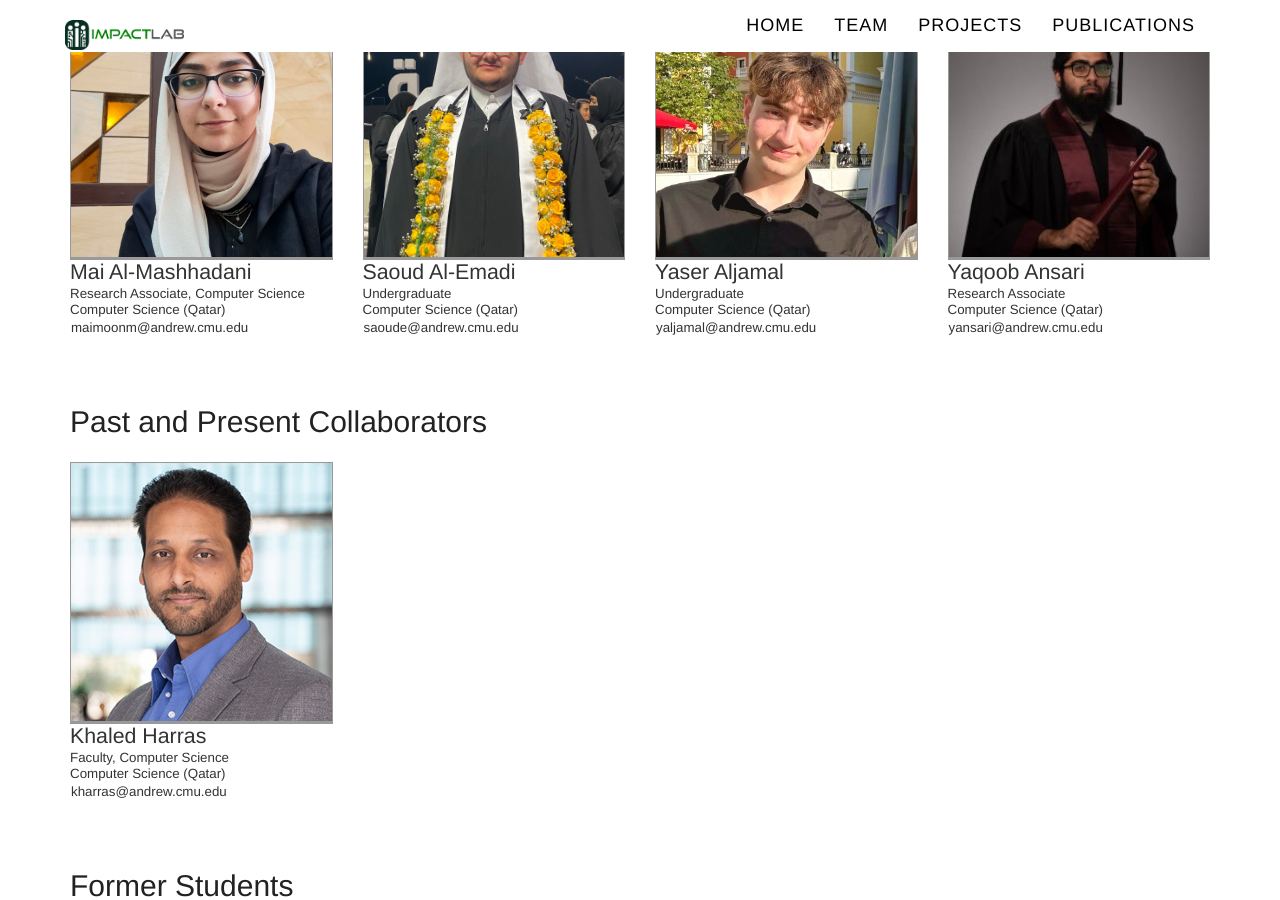
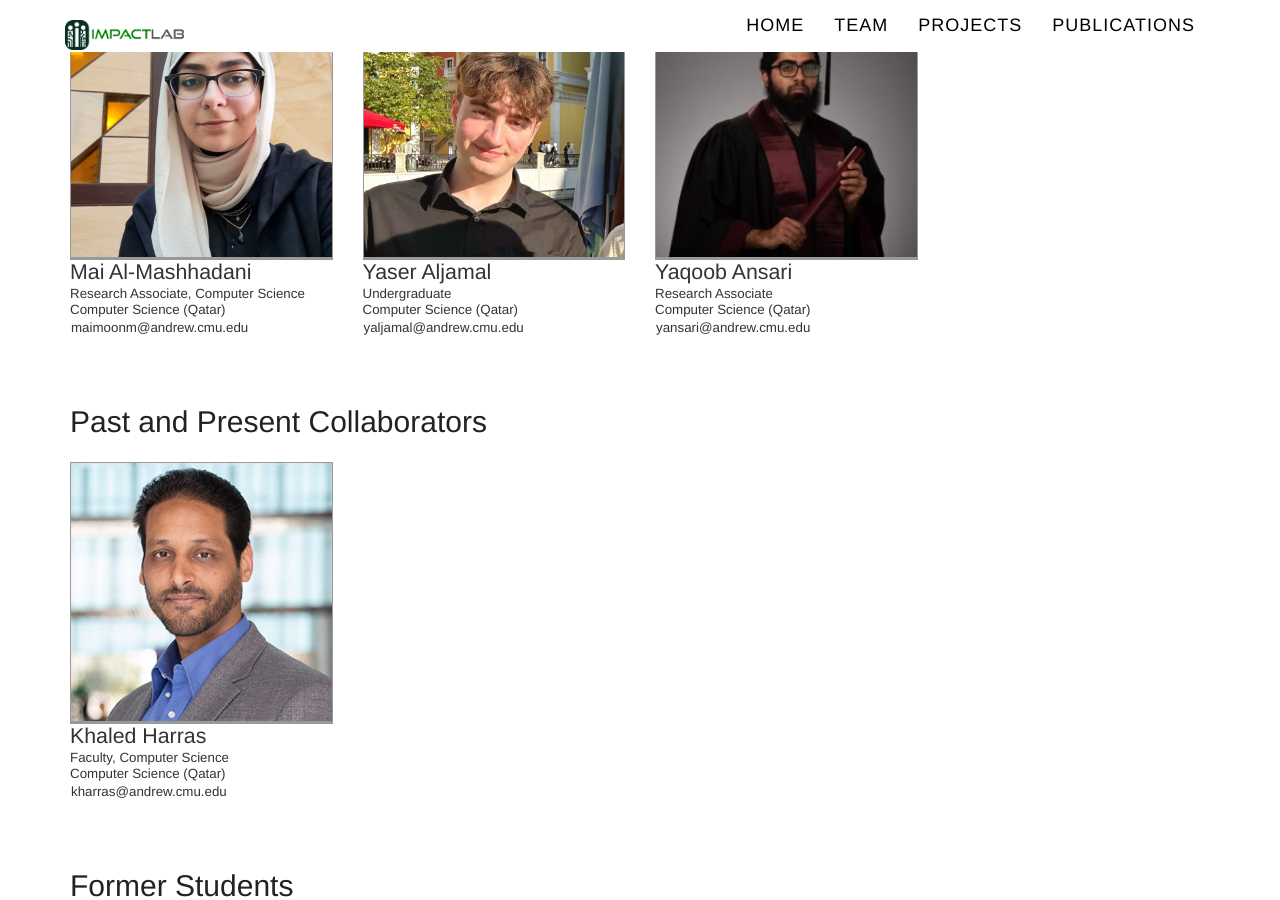
Before and after one commit to cmu-impactlab/cmu-impactlab.github.io, a Jekyll site: the page built from members/index.html, in a window 1280 px wide and 900 px high, scrolled down 1015 px. Built offline with Jekyll 4.4.1, drawn with Linux system fonts in a browser that asks for light colours; nearby versions of some CDN libraries; some web fonts are replaced.

Commit message:
Update members.yml

```diff
--- a/_data/members.yml
+++ b/_data/members.yml
@@ -97,12 +97,3 @@
   status: current
   degree: Undergraduate
   affiliation: QSCS
-
-# Saoud
-- id: saoude
-  name: Saoud Al-Emadi
-  image: /images/members/saoude.jpg
-  email: saoude@andrew.cmu.edu
-  status: current
-  degree: Undergraduate
-  affiliation: QSCS
```
